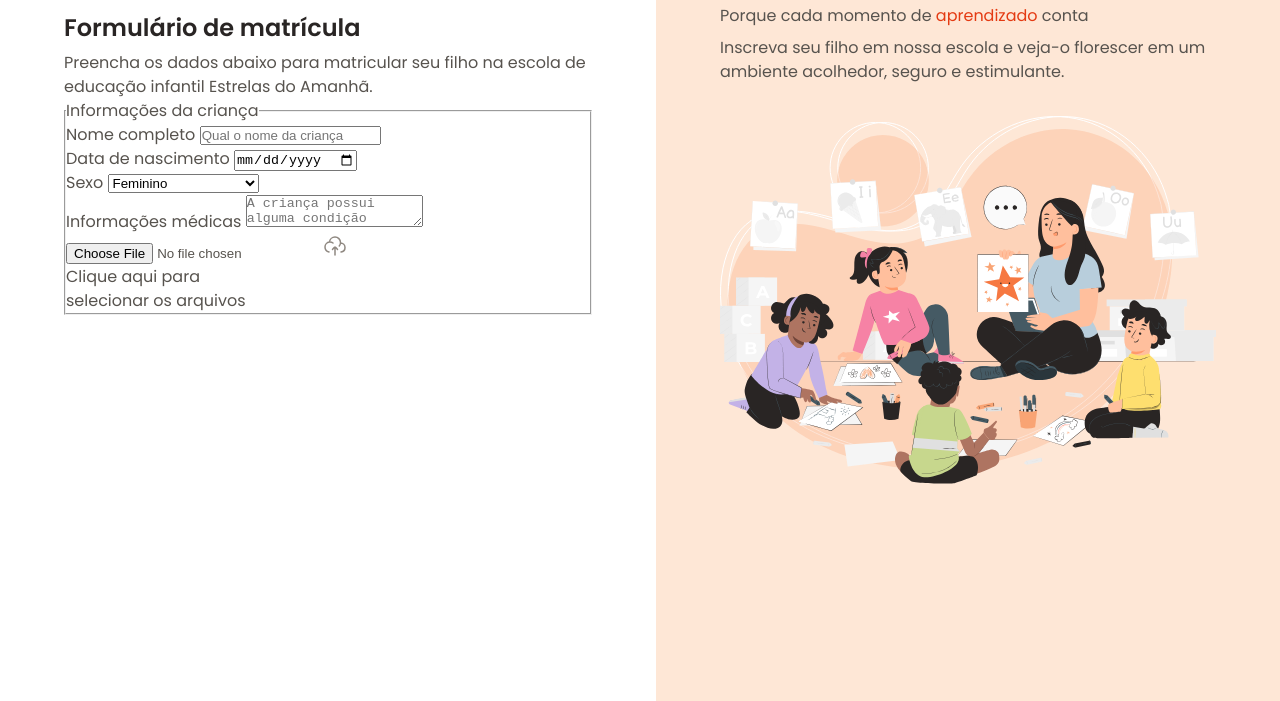
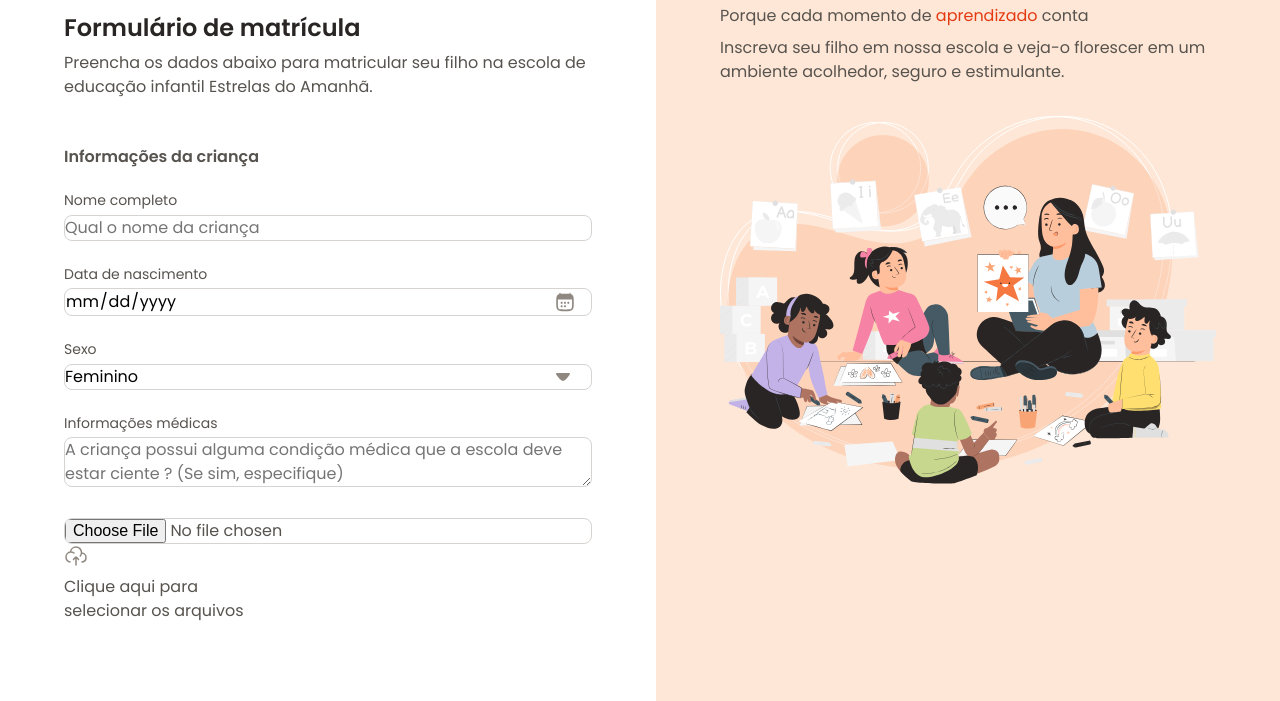
Before and after one commit to devDiogoamorim/School-registration-form, a plain HTML site: page index.html in a window 1280 px wide. Shown: the part 99-800 px from the top of the page. Drawn offline with Linux system fonts and the light colour scheme.

Commit message:
Configurando os inputs de data e selecet

```diff
--- /dev/null
+++ b/styles/fields/index.css
@@ -0,0 +1,48 @@
+input, textarea, select {
+    appearance: none;
+    width: 100%;
+    border-radius: .5rem;
+    border: 1px solid var(--stroke-default);
+
+    padding: .75 1rem;
+    font: var(--text);
+}
+
+label {
+    font: var(--text-sm);
+    color: var(--text-secondary);
+
+    display: block;
+    margin-bottom: .25rem;
+}
+
+input:focus,
+select:focus,
+textarea:focus {
+    outline: .25rem solid var(--surface-secondary);
+    border: .125rem solid var(--stroke-highlight);
+    outline-offset: .1px; /* Para conseguir aplicar a borda no navegador Safari */
+}
+
+input[type="date"] {
+    position: relative;
+    &::-webkit-calendar-picker-indicator {
+        opacity: 0;
+    }
+    &::before {
+        content: "";
+        position: absolute;
+        background: url(/assets/icons/calendar-03.svg);
+        background-size: contain;
+        right: 1rem;
+        width: 1.25rem;
+        height: 1.25rem;
+
+        top: 50%;
+        transform: translateY(-50%);
+    }
+}
+
+select {
+    background: url(/assets/icons/arrow-down-01.svg) no-repeat calc(100% - 1rem);
+}
--- /dev/null
+++ b/styles/forms.css
@@ -0,0 +1,17 @@
+@import url(fields/index.css);
+
+form {
+    margin-top: 3rem;
+}
+
+fieldset {
+    border: none;
+
+    display: grid;
+    gap: 1.5rem;
+}
+
+legend {
+    font: 600 1rem/1.25 var(--font-family);
+    margin-bottom: 1.5rem;
+}
--- a/styles/global.css
+++ b/styles/global.css
@@ -18,7 +18,7 @@
     --surface-secondary: #FEE7D6;
     --surface-disabled: #E7E5E4;
 
-    --stroke-deafult: #D6D3D1;
+    --stroke-default: #D6D3D1;
     --stroke-highlight: #F3541C;
 
     --semantic-error: #DC2626;
--- a/styles/index.css
+++ b/styles/index.css
@@ -1,2 +1,3 @@
 @import url(global.css);
 @import url(layout.css);
+@import url(forms.css);
```
